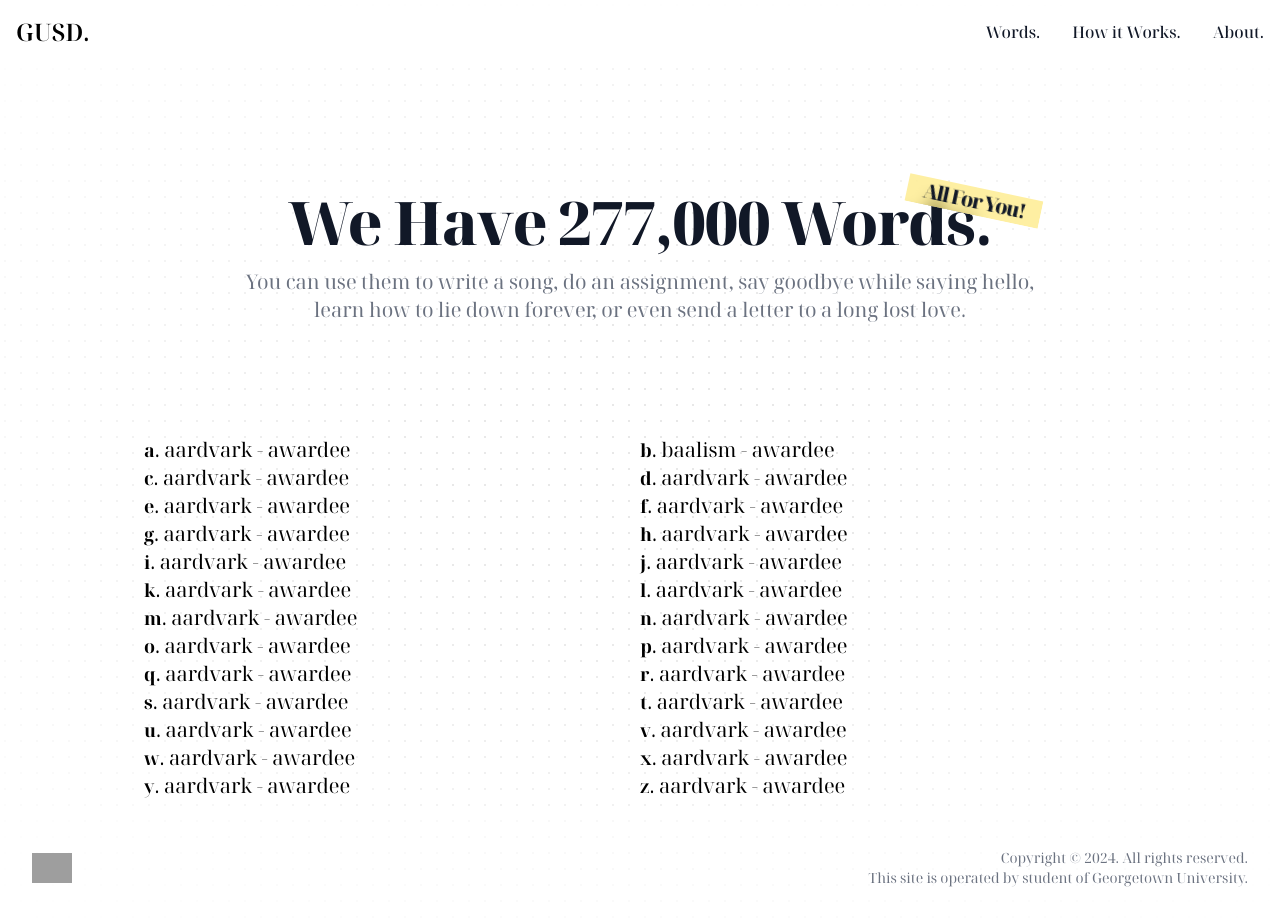
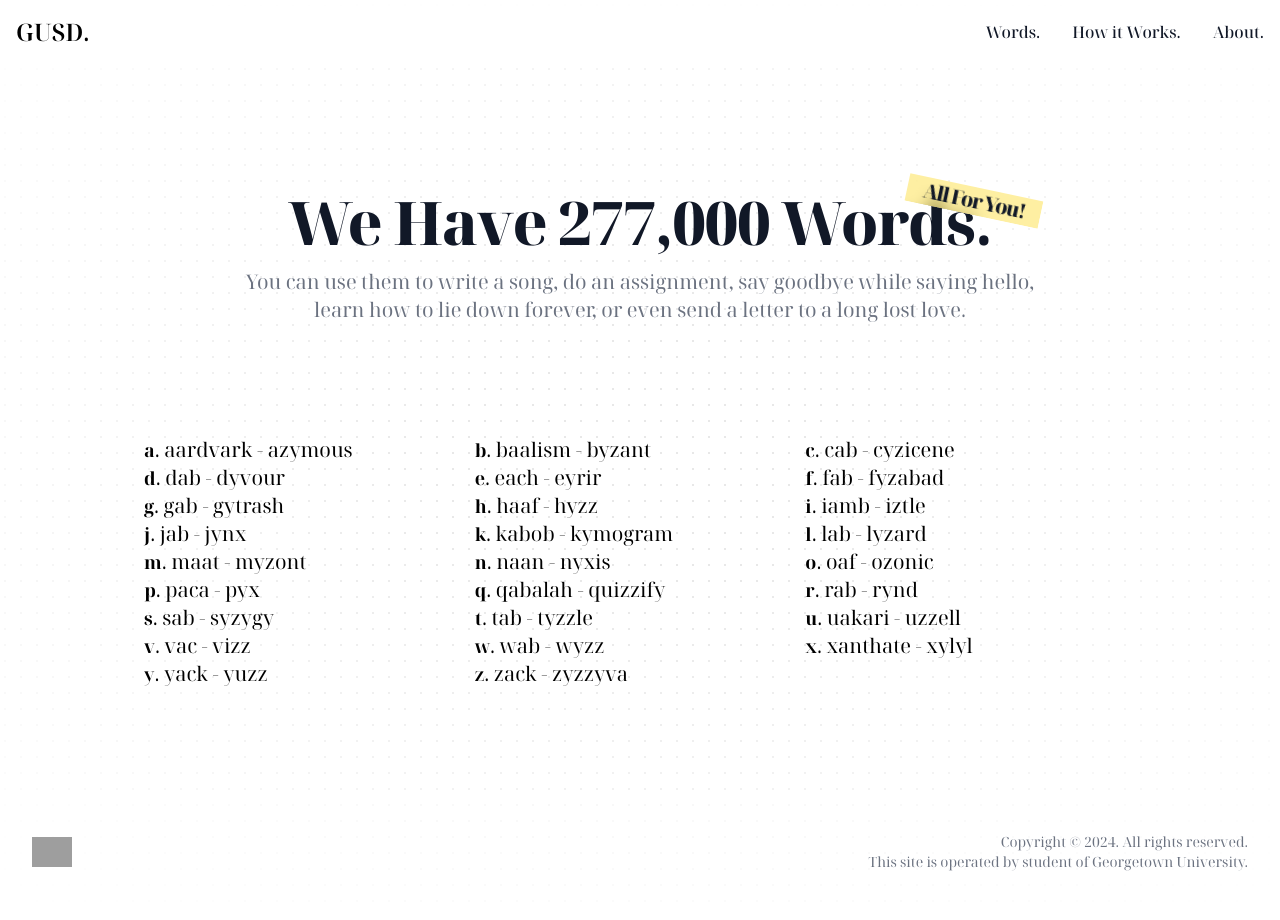
Before and after one commit to William-McGonagle/dictionary, a Next.js app: page /words in a window 1280 px wide. Built offline with nearby package versions, Linux system fonts and the light colour scheme; grey boxes are pictures that could not be loaded.

Commit message:
Fixed Word Indexes

```diff
--- a/app/words/page.tsx
+++ b/app/words/page.tsx
@@ -21,33 +21,33 @@ export default function Home() {
         </div>
       </section>
       <section>
-        <div className="mx-auto max-w-screen-lg p-4 grid grid-cols-2">
-          <LetterSection letter="a" first="aardvark" last="awardee" />
-          <LetterSection letter="b" first="baalism" last="awardee" />
-          <LetterSection letter="c" first="aardvark" last="awardee" />
-          <LetterSection letter="d" first="aardvark" last="awardee" />
-          <LetterSection letter="e" first="aardvark" last="awardee" />
-          <LetterSection letter="f" first="aardvark" last="awardee" />
-          <LetterSection letter="g" first="aardvark" last="awardee" />
-          <LetterSection letter="h" first="aardvark" last="awardee" />
-          <LetterSection letter="i" first="aardvark" last="awardee" />
-          <LetterSection letter="j" first="aardvark" last="awardee" />
-          <LetterSection letter="k" first="aardvark" last="awardee" />
-          <LetterSection letter="l" first="aardvark" last="awardee" />
-          <LetterSection letter="m" first="aardvark" last="awardee" />
-          <LetterSection letter="n" first="aardvark" last="awardee" />
-          <LetterSection letter="o" first="aardvark" last="awardee" />
-          <LetterSection letter="p" first="aardvark" last="awardee" />
-          <LetterSection letter="q" first="aardvark" last="awardee" />
-          <LetterSection letter="r" first="aardvark" last="awardee" />
-          <LetterSection letter="s" first="aardvark" last="awardee" />
-          <LetterSection letter="t" first="aardvark" last="awardee" />
-          <LetterSection letter="u" first="aardvark" last="awardee" />
-          <LetterSection letter="v" first="aardvark" last="awardee" />
-          <LetterSection letter="w" first="aardvark" last="awardee" />
-          <LetterSection letter="x" first="aardvark" last="awardee" />
-          <LetterSection letter="y" first="aardvark" last="awardee" />
-          <LetterSection letter="z" first="aardvark" last="awardee" />
+        <div className="mx-auto max-w-screen-lg p-4 grid grid-cols-3">
+          <LetterSection letter="a" first="aardvark" last="azymous" />
+          <LetterSection letter="b" first="baalism" last="byzant" />
+          <LetterSection letter="c" first="cab" last="cyzicene" />
+          <LetterSection letter="d" first="dab" last="dyvour" />
+          <LetterSection letter="e" first="each" last="eyrir" />
+          <LetterSection letter="f" first="fab" last="fyzabad" />
+          <LetterSection letter="g" first="gab" last="gytrash" />
+          <LetterSection letter="h" first="haaf" last="hyzz" />
+          <LetterSection letter="i" first="iamb" last="iztle" />
+          <LetterSection letter="j" first="jab" last="jynx" />
+          <LetterSection letter="k" first="kabob" last="kymogram" />
+          <LetterSection letter="l" first="lab" last="lyzard" />
+          <LetterSection letter="m" first="maat" last="myzont" />
+          <LetterSection letter="n" first="naan" last="nyxis" />
+          <LetterSection letter="o" first="oaf" last="ozonic" />
+          <LetterSection letter="p" first="paca" last="pyx" />
+          <LetterSection letter="q" first="qabalah" last="quizzify" />
+          <LetterSection letter="r" first="rab" last="rynd" />
+          <LetterSection letter="s" first="sab" last="syzygy" />
+          <LetterSection letter="t" first="tab" last="tyzzle" />
+          <LetterSection letter="u" first="uakari" last="uzzell" />
+          <LetterSection letter="v" first="vac" last="vizz" />
+          <LetterSection letter="w" first="wab" last="wyzz" />
+          <LetterSection letter="x" first="xanthate" last="xylyl" />
+          <LetterSection letter="y" first="yack" last="yuzz" />
+          <LetterSection letter="z" first="zack" last="zyzzyva" />
         </div>
       </section>
     </>
```
